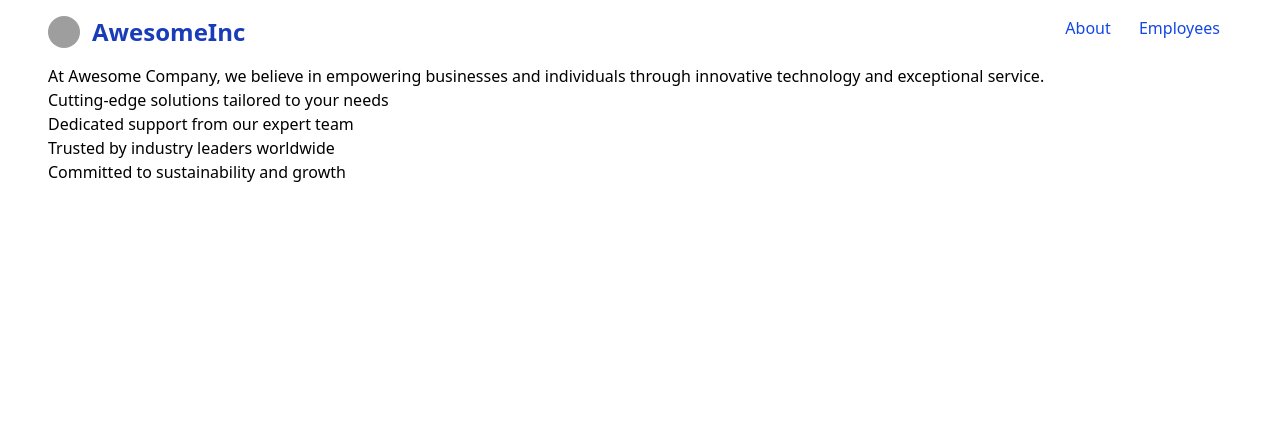
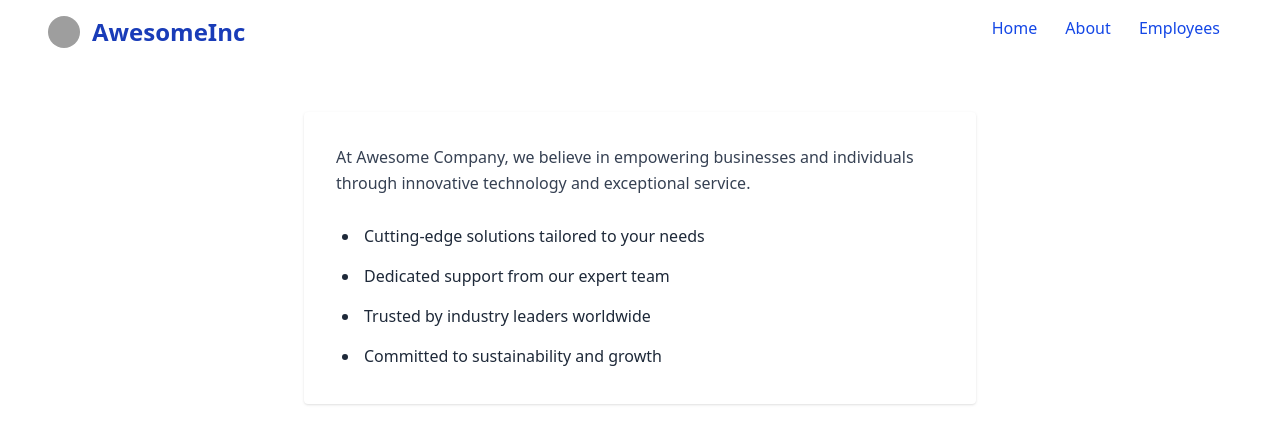
Before and after one commit to derrick-shema/employees-crud, a SvelteKit app in the folder frontend/: page / in a window 1280 px wide. Shown: the top 444 px of the page. Built offline with nearby package versions, Linux system fonts and the light colour scheme; grey boxes are pictures that could not be loaded.

Commit message:
update employee

```diff
--- a/frontend/src/lib/EmployeeForm.svelte
+++ b/frontend/src/lib/EmployeeForm.svelte
@@ -9,6 +9,11 @@
   export let onSubmit: (employee: Employee) => void;
 
   let form: Employee = { ...employee };
+
+  // Update form when employee prop changes
+  $: if (employee) {
+    form = { ...employee };
+  }
 
   function handleSubmit(event: Event) {
     event.preventDefault();
--- a/frontend/src/routes/+layout.svelte
+++ b/frontend/src/routes/+layout.svelte
@@ -10,6 +10,14 @@
   	<span class="text-2xl font-bold text-blue-800">AwesomeInc</span>
 </div>
   <nav class="">
+	<a
+		href="/"
+		class= {`px-3 py-1 rounded transition hover:bg-blue-100 hover:text-blue-900 text-blue-700 ${
+			page.url.pathname === '/about'
+      		? 'bg-blue-200 text-blue-900 font-semibold'
+      		: 'text-blue-700'
+		}`}
+	>Home</a>
 	<a
 		href="/about"
 		class= {`px-3 py-1 rounded transition hover:bg-blue-100 hover:text-blue-900 text-blue-700 ${
--- a/frontend/src/routes/+page.svelte
+++ b/frontend/src/routes/+page.svelte
@@ -1,11 +1,19 @@
-
-
-<section>
-  <p>At Awesome Company, we believe in empowering businesses and individuals through innovative technology and exceptional service.</p>
-  <ul>
-    <li>Cutting-edge solutions tailored to your needs</li>
-    <li>Dedicated support from our expert team</li>
-    <li>Trusted by industry leaders worldwide</li>
-    <li>Committed to sustainability and growth</li>
+<section class="max-w-2xl mx-auto mt-12 bg-white p-8 rounded shadow">
+  <p class="text-base text-gray-700 mb-6 leading-relaxed">
+    At Awesome Company, we believe in empowering businesses and individuals through innovative technology and exceptional service.
+  </p>
+  <ul class="list-disc pl-6 space-y-2 text-gray-800">
+    <li class="pl-1 py-1 rounded hover:bg-blue-50 transition">
+      Cutting-edge solutions tailored to your needs
+    </li>
+    <li class="pl-1 py-1 rounded hover:bg-blue-50 transition">
+      Dedicated support from our expert team
+    </li>
+    <li class="pl-1 py-1 rounded hover:bg-blue-50 transition">
+      Trusted by industry leaders worldwide
+    </li>
+    <li class="pl-1 py-1 rounded hover:bg-blue-50 transition">
+      Committed to sustainability and growth
+    </li>
   </ul>
 </section>
--- a/frontend/src/routes/employees/+page.svelte
+++ b/frontend/src/routes/employees/+page.svelte
@@ -1,21 +1,32 @@
 <script lang="ts">
-	import { invalidateAll } from '$app/navigation';
+	import { onMount } from "svelte";
+  type Employee = {
+    id: number;
+    first_name: string;
+    last_name: string;
+    title: string;
+  };
 
-  export let data;
-  const employees = data.employees;
+  let employees: Employee[] = [];
+
+  async function fetchEmployees() {
+    const res = await fetch('http://localhost:8000/api/employees');
+    employees = await res.json();
+  }
   async function handleDelete(id: number) {
     await fetch(`http://localhost:8000/api/employees/${id}`, {
       method: 'DELETE'
     });
-    // Refresh the data from the server
-    await invalidateAll();
+    await fetchEmployees();
   }
+
+  onMount(fetchEmployees);
 </script>
 <section>
   <h1 class="text-3xl font-bold text-gray-900 mb-4">Our Awesome Staff</h1>
   <a href="/employees/new" class="bg-blue-700 text-white px-3 py-2 mb-6">Add Employee</a>
   <ul class="mt-6">
-  {#each employees as emp}
+  {#each employees as emp (emp.id)}
     <li class="flex items-center justify-between mb-2 p-2 border rounded">
       <span>{emp.first_name} {emp.last_name} — {emp.title}</span>
       <div class="space-x-2">
--- a/frontend/src/routes/employees/+page.ts
+++ /dev/null
@@ -1,6 +0,0 @@
-export async function load({ fetch }) {
-	const res = await fetch('http://localhost:8000/api/employees');
-	if (!res.ok) throw new Error('Failed to fetch employees');
-	const employees = await res.json();
-	return { employees };
-}
--- /dev/null
+++ b/frontend/src/routes/employees/[id]/edit/+page.svelte
@@ -0,0 +1,39 @@
+<script lang="ts">
+  import { onMount } from "svelte";
+  import EmployeeForm from '$lib/EmployeeForm.svelte';
+  import { page } from '$app/state';
+  import { goto } from '$app/navigation';
+
+  type Employee = {
+    first_name: string;
+    last_name: string;
+    title: string;
+  };
+
+  let employee: Employee | null = null;
+  console.log(employee);
+  let id = page.params.id;
+
+  onMount(async () => {
+    const res = await fetch(`http://localhost:8000/api/employees/${id}`);
+    employee = await res.json();
+    console.log(employee);
+  });
+
+  async function handleUpdate(updated: Employee) {
+    await fetch(`http://localhost:8000/api/employees/${id}`, {
+      method: 'PUT',
+      headers: { 'Content-Type': 'application/json' },
+      body: JSON.stringify(updated)
+    });
+    goto('/employees');
+  }
+</script>
+
+<h1 class="text-2xl font-bold mb-4">Edit Employee</h1>
+{#if employee}
+  {console.log(employee)}
+  <EmployeeForm {employee} onSubmit={handleUpdate} />
+{:else}
+  <p>Loading...</p>
+{/if}
```
Also changed, not shown: 2 other files (tests, documents, lock files or other folders).
